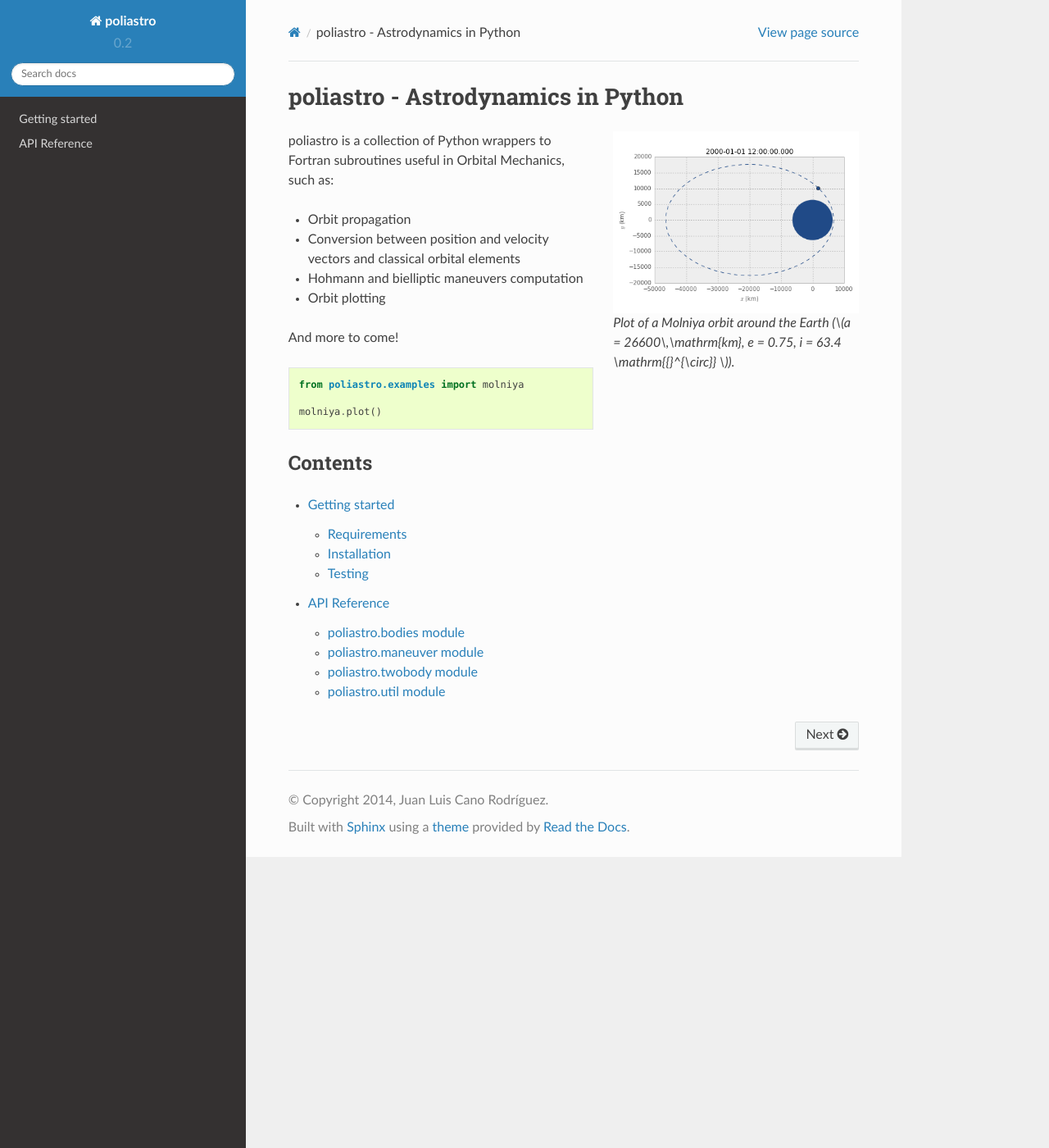
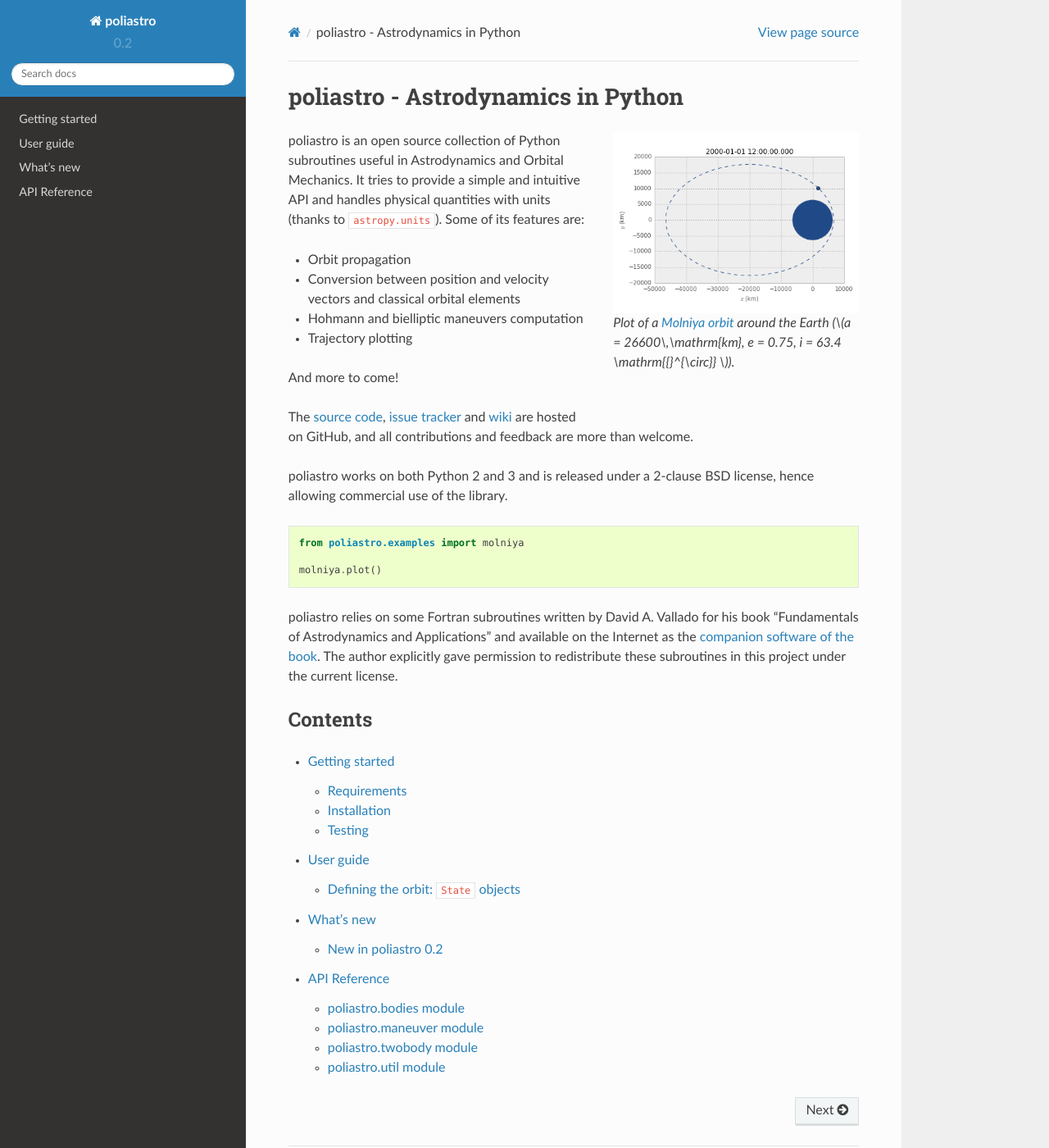
Before and after one commit to poliastro/poliastro, a Sphinx documentation site: the page built from docs/source/index.rst, in a window 1280 px wide and 1400 px high. Shown: the whole window at 82% size. Built offline with Sphinx 7.4.7 and the Read the Docs theme 2.0.0, drawn with Linux system fonts in a browser that asks for light colours.

```diff
--- a/docs/source/index.rst
+++ b/docs/source/index.rst
@@ -6,26 +6,48 @@ poliastro - Astrodynamics in Python
    :figwidth: 300
    :alt: Molniya orbit
 
-   Plot of a Molniya orbit around the Earth
+   Plot of a `Molniya orbit`_ around the Earth
    (\\(a = 26600\\,\\mathrm{km}, e = 0.75,
    i = 63.4 \\mathrm{{}^{\\circ}} \\)).
 
-poliastro is a collection of Python wrappers to Fortran subroutines useful in
-Orbital Mechanics, such as:
+poliastro is an open source collection of Python subroutines useful in
+Astrodynamics and Orbital Mechanics. It tries to provide a simple and
+intuitive API and handles physical quantities with units (thanks to
+:code:`astropy.units`). Some of its features are:
 
 * Orbit propagation
 * Conversion between position and velocity vectors and classical orbital
   elements
 * Hohmann and bielliptic maneuvers computation
-* Orbit plotting
+* Trajectory plotting
 
 And more to come!
+
+The `source code`_, `issue tracker`_ and `wiki`_ are hosted on GitHub, and all
+contributions and feedback are more than welcome.
+
+.. _`source code`: https://github.com/Pybonacci/poliastro
+.. _`issue tracker`: https://github.com/Pybonacci/poliastro/issues
+.. _`wiki`: https://github.com/Pybonacci/poliastro/wiki/
+
+poliastro works on both Python 2 and 3 and is released under a 2-clause
+BSD license, hence allowing commercial use of the library.
 
 .. code-block:: python
 
     from poliastro.examples import molniya
 
     molniya.plot()
+
+poliastro relies on some Fortran subroutines written by David A. Vallado for
+his book "Fundamentals of Astrodynamics and Applications" and available on
+the Internet as the `companion software of the book`__.
+The author explicitly gave permission to redistribute these subroutines
+in this project under the current license.
+
+.. __: http://celestrak.com/software/vallado-sw.asp
+
+.. _`Molniya orbit`: http://en.wikipedia.org/wiki/Molniya_orbit
 
 Contents
 --------
@@ -34,4 +56,6 @@ Contents
    :maxdepth: 2
 
    getting_started
+   user_guide
+   changelog
    api
```
Also changed, not shown: docs/source/changelog.rst (added, +24 -0 lines), docs/source/getting_started.rst (+21 -9 lines), docs/source/user_guide.rst (added, +81 -0 lines), docs/source/_static/curtis.png (added).
